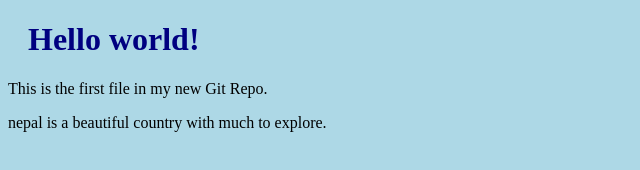
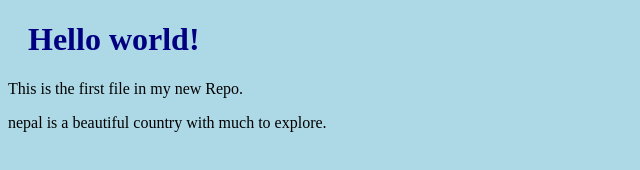
Before and after one commit to KritanBogati/test-1, a plain HTML site: page index.html in a window 1280 px wide. Shown: the full height of the page, 0-640 px from the left. Drawn offline with Linux system fonts and the light colour scheme.

Commit message:
commiting before merge

```diff
--- a/index.html
+++ b/index.html
@@ -7,7 +7,7 @@
 <body>
 
 <h1>Hello world!</h1>
-<p>This is the first file in my new Git Repo.</p>
+<p>This is the first file in my new Repo.</p>
 <p>nepal is a beautiful country with much to explore.</p>
 
 </body>
```
